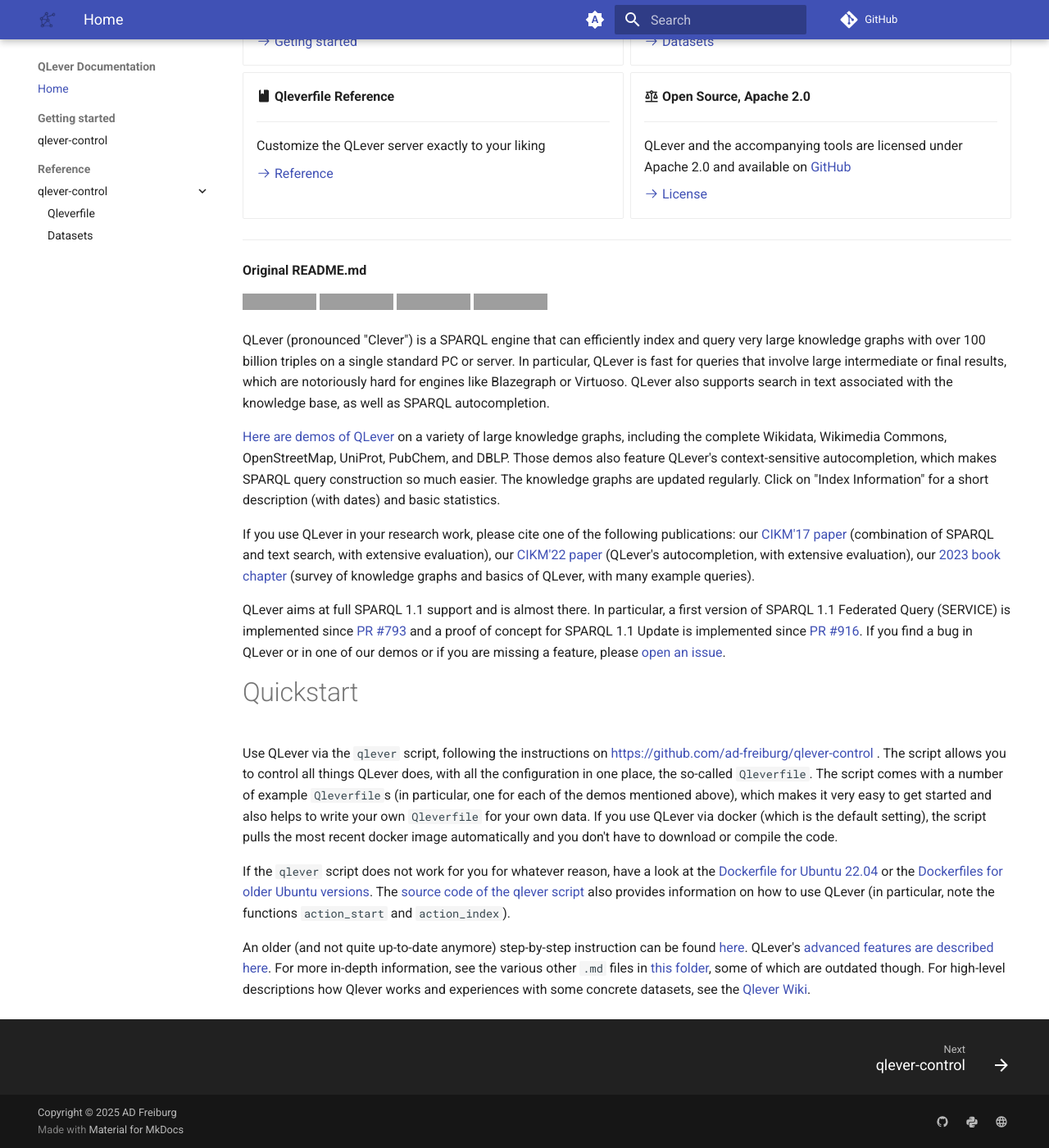
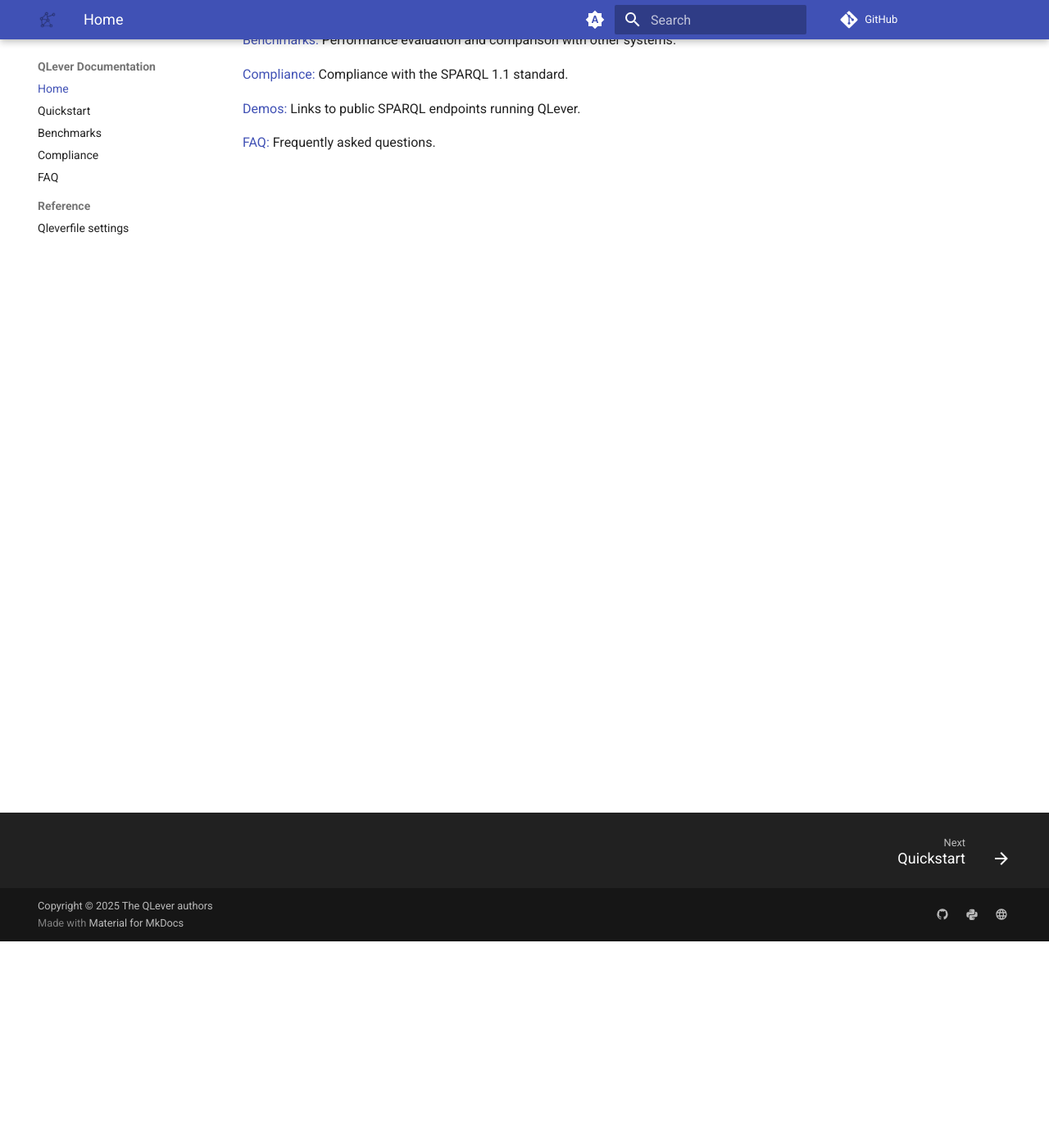
Before and after one commit to qlever-dev/qlever-docs, an MkDocs documentation site: the page built from docs/index.md, in a window 1280 px wide and 1400 px high, scrolled down 252 px. Shown: the whole window at 82% size. Built offline with MkDocs 1.6.1 and Material for MkDocs 9.7.7, drawn with Linux system fonts in a browser that asks for light colours; plug-ins that fetch from the network failed and are left out; comment, search, counter and statistics services are not loaded; the version menu is left out; some of the changed text lies outside the part shown; grey boxes are pictures that could not be loaded.

Commit message:
New version, to be discussed and extended

```diff
--- a/docs/index.md
+++ b/docs/index.md
@@ -1,76 +1,21 @@
 # QLever
 
-<div class="grid cards" markdown>
+QLever (pronounced "Clever") is a graph database implementing the
+[RDF](https://www.w3.org/TR/rdf11-concepts/) and
+[SPARQL](https://www.w3.org/TR/sparql11-overview/) standards. QLever can
+efficiently load and query very large datasets, even with hundreds of billions
+of triples, on a single commodity PC or server.
 
--   :material-clock-fast: __Set up in 5 minutes__
+<a href="quickstart/" class="button">Quickstart:</a> Use QLever with some
+preconfigured datasets or your own data.
 
-    ---
+<a href="benchmarks/" class="button">Benchmarks:</a> Performance evaluation and
+comparison with other systems.
 
-    Start a QLever instance with a simple dataset in minutes
+<a href="compliance/" class="button">Compliance:</a> Compliance with the SPARQL
+1.1 standard.
 
-    [:octicons-arrow-right-24: Geting started](./qlever-control.md)
+<a href="demos/" class="button">Demos:</a> Links to public SPARQL endpoints
+running QLever.
 
--   :material-database: __Pre-configured datasets__
-
-    ---
-
-    Get running quickly with one of our pre-configured datasets
-
-    [:octicons-arrow-right-24: Datasets](./qlever-control/datasets.md)
-
--   :material-book: __Qleverfile Reference__
-
-    ---
-
-    Customize the QLever server exactly to your liking
-
-    [:octicons-arrow-right-24: Reference](./qlever-control/qleverfile.md)
-
--   :material-scale-balance: __Open Source, Apache 2.0__
-
-    ---
-
-    QLever and the accompanying tools are licensed under Apache 2.0 and available on [GitHub](https://github.com/ad-freiburg/qlever)
-
-    [:octicons-arrow-right-24: License](https://github.com/ad-freiburg/qlever/blob/master/LICENSE)
-
-</div>
-
----
-
-__Original README.md__
-
-[![Docker build](https://github.com/ad-freiburg/QLever/actions/workflows/docker-publish.yml/badge.svg)](https://github.com/ad-freiburg/QLever/actions/workflows/docker-publish.yml)
-[![Native build](https://github.com/ad-freiburg/qlever/actions/workflows/native-build.yml/badge.svg)](https://github.com/ad-freiburg/qlever/actions/workflows/native-build.yml)
-[![Format check](https://github.com/ad-freiburg/qlever/actions/workflows/format-check.yml/badge.svg)](https://github.com/ad-freiburg/qlever/actions/workflows/format-check.yml)
-[![Test coverage](https://codecov.io/github/ad-freiburg/qlever/branch/master/graph/badge.svg?token=OHcEh02rW0)](https://codecov.io/github/ad-freiburg/qlever)
-
-QLever (pronounced "Clever") is a SPARQL engine that can efficiently index and query very large knowledge graphs with over 100 billion triples on a single standard PC or server.
-In particular, QLever is fast for queries that involve large intermediate or final results, which are notoriously hard for engines like Blazegraph or Virtuoso.
-QLever also supports search in text associated with the knowledge base, as well as SPARQL autocompletion.
-
-[Here are demos of QLever](http://qlever.cs.uni-freiburg.de) on a variety of large knowledge graphs, including the complete Wikidata, Wikimedia Commons, OpenStreetMap, UniProt, PubChem, and DBLP.
-Those demos also feature QLever's context-sensitive autocompletion, which makes SPARQL query construction so much easier. The knowledge graphs are updated regularly. Click on "Index Information" for a short description (with dates) and basic statistics.
-
-If you use QLever in your research work, please cite one of the following publications:
-our [CIKM'17 paper](https://ad-publications.informatik.uni-freiburg.de/CIKM_qlever_BB_2017.pdf) (combination of SPARQL and text search, with extensive evaluation),
-our [CIKM'22 paper](https://ad-publications.cs.uni-freiburg.de/CIKM_sparql_autocompletion_BKKKS_2022.pdf) (QLever's autocompletion, with extensive evaluation),
-our [2023 book chapter](https://ad-publications.cs.uni-freiburg.de/CHAPTER_knowledge_graphs_BKKK_2023.pdf) (survey of knowledge graphs and basics of QLever, with many example queries).
-
-QLever aims at full SPARQL 1.1 support and is almost there. In particular, a first version of SPARQL 1.1 Federated Query (SERVICE) is implemented since [PR #793](https://github.com/ad-freiburg/qlever/pull/793) and a proof of concept for SPARQL 1.1 Update is implemented since [PR #916](https://github.com/ad-freiburg/qlever/pull/916). If you find a bug in QLever or in one of our demos or if you are missing a feature, please [open an issue](https://github.com/ad-freiburg/qlever/issues).
-
-# Quickstart
-
-Use QLever via the `qlever` script, following the instructions on https://github.com/ad-freiburg/qlever-control .
-The script allows you to control all things QLever does, with all the configuration in one place, the so-called `Qleverfile`.
-The script comes with a number of example `Qleverfile`s (in particular, one for each of the demos mentioned above),
-which makes it very easy to get started and also helps to write your own `Qleverfile` for your own data. If you use
-QLever via docker (which is the default setting), the script pulls the most recent docker image automatically and you
-don't have to download or compile the code.
-
-If the `qlever` script does not work for you for whatever reason, have a look at the [Dockerfile for Ubuntu 22.04](https://github.com/ad-freiburg/qlever/blob/master/Dockerfile) or the [Dockerfiles for older Ubuntu versions](https://github.com/ad-freiburg/qlever/tree/master/Dockerfiles). The [source code of the qlever script](https://github.com/ad-freiburg/qlever-control/blob/main/qlever) also provides information on how to use QLever (in particular, note the functions `action_start` and `action_index`).
-
-An older (and not quite up-to-date anymore) step-by-step instruction can be found [here](docs/quickstart.md).
-QLever's [advanced features are described here](docs/advanced_features.md).
-For more in-depth information, see the various other `.md` files in [this folder](docs), some of which are outdated though.
-For high-level descriptions how Qlever works and experiences with some concrete datasets, see the [Qlever Wiki](https://github.com/ad-freiburg/qlever/wiki).
+<a href="faq/" class="button">FAQ:</a> Frequently asked questions.
--- a/mkdocs.yml
+++ b/mkdocs.yml
@@ -1,15 +1,26 @@
 # yaml-language-server: $schema=https://squidfunk.github.io/mkdocs-material/schema.json
 site_name: QLever Documentation
-#nav:
-#  - Home: index.md
-#  - About: about.md
+
+# Navigation on the left side
+nav:
+  - Home: index.md
+  - Quickstart: quickstart.md
+  - Benchmarks: benchmarks.md
+  - Compliance: compliance.md
+  - FAQ: faq.md
+  # - Getting started:
+  #   - qlever-control: qlever-control.md
+  - Reference:
+    - Qleverfile settings: qleverfile.md
+    # - Datasets: qlever-control/datasets.md
+
 site_url: http://127.0.0.1:8000
 repo_url: https://github.com/ad-freiburg/qlever
 edit_uri: edit/master/docs
-site_description: Documentation for the SPARQL graph store engine QLever.
-site_author: AD Freiburg
+site_description: Documentation for the QLever graph database
+site_author: The QLever authors
 copyright: >
-  Copyright &copy; 2025 AD Freiburg
+  Copyright &copy; 2025 The QLever authors
 theme:
   name: material
   language: en
@@ -108,13 +119,3 @@ markdown_extensions:
     - attr_list
     - footnotes
     - md_in_html
-
-
-nav:
-  - Home: index.md
-  - Getting started:
-    - qlever-control: qlever-control.md
-  - Reference:
-    - qlever-control:
-      - Qleverfile: qlever-control/qleverfile.md
-      - Datasets: qlever-control/datasets.md
```
Also changed, not shown: docs/benchmarks.md (added, +20 -0 lines), docs/compliance.md (added, +12 -0 lines), docs/demos.md (added, +10 -0 lines), docs/faq.md (added, +32 -0 lines), docs/quickstart.md (added, +7 -0 lines), docs/qleverfile.md (renamed from docs/qlever-control/qleverfile.md).
